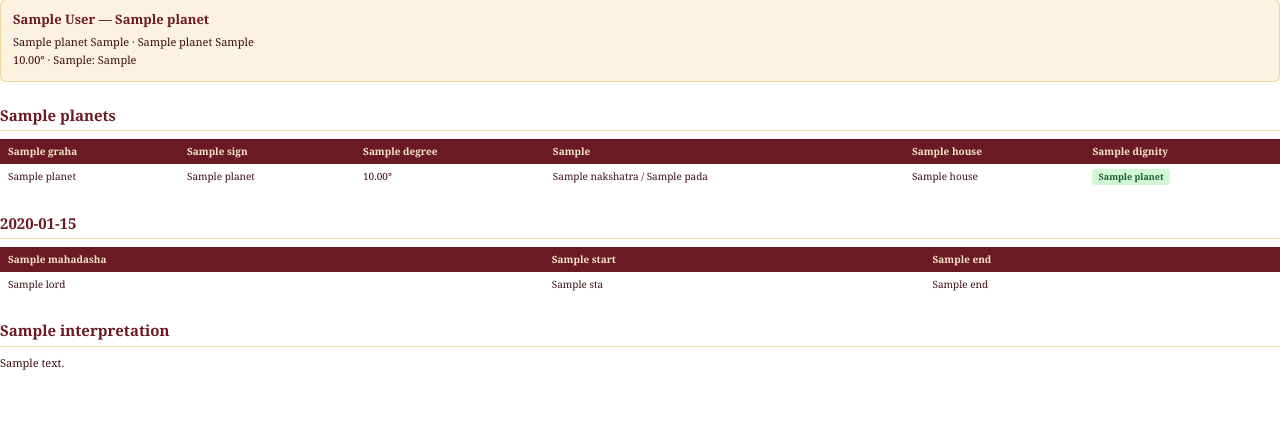
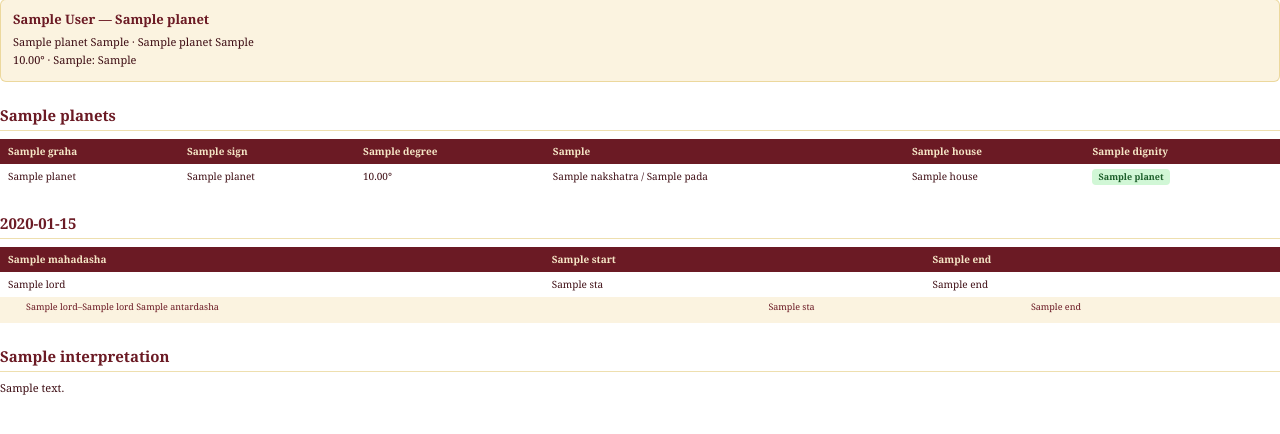
Before and after one commit to erprakash26/astro-truth, a Python web app: template backend/app/templates/chart_pdf.html in a window 1280 px wide. Shown: the part 236-670 px from the top of the page. Run offline with Jinja, Linux system fonts and the light colour scheme; the template is opened without the code that fills it: most values are stand-ins (such as "Sample title", 1, 10 or a date in 2020).

Commit message:
Add antardasha breakdown to PDF dasha timeline
The current mahadasha row now expands into its 9 antardashas with the
active one bolded/highlighted, matching the web page's default-expanded
DashaTimeline behavior instead of only showing mahadasha start/end dates.

test_pdf.py derives the expected "{lord}-{lord} Antardasha" string from
current_dasha rather than hardcoding it, since the antardasha boundary
falls in Sep 2026 and would otherwise make the test flaky once it rolls
over.

Co-Authored-By: Claude Sonnet 5 <noreply@anthropic.com>

```diff
--- a/backend/app/templates/chart_pdf.html
+++ b/backend/app/templates/chart_pdf.html
@@ -49,6 +49,19 @@
   thead th { background: #6b1a24; color: #f5e6c6; }
   tbody tr:nth-child(even) { background: #fbf3e0; }
   tbody tr.current-row { background: #d4af3733; font-weight: bold; }
+
+  .antardasha-table { width: 100%; border-collapse: collapse; margin: 0; }
+  .antardasha-table td {
+    padding: 3px 8px 3px 26px;
+    font-size: 9px;
+    color: #6b1a24;
+    border: none;
+  }
+  .antardasha-table tr.antar-current td {
+    background: #d4af3733;
+    font-weight: bold;
+    color: #3f0f15;
+  }
 
   .badge {
     display: inline-block;
@@ -156,6 +169,23 @@
           <td>{{ row.start[:10] }}</td>
           <td>{{ row.end[:10] }}</td>
         </tr>
+        {% if row.antardasha_rows %}
+        <tr>
+          <td colspan="3" style="padding:0 0 6px 0;">
+            <table class="antardasha-table">
+              <tbody>
+                {% for antar in row.antardasha_rows %}
+                <tr class="{{ 'antar-current' if antar.is_current else '' }}">
+                  <td>{{ row.lord }}&ndash;{{ antar.lord }} {{ labels.antardasha }}</td>
+                  <td>{{ antar.start[:10] }}</td>
+                  <td>{{ antar.end[:10] }}</td>
+                </tr>
+                {% endfor %}
+              </tbody>
+            </table>
+          </td>
+        </tr>
+        {% endif %}
         {% endfor %}
       </tbody>
     </table>
```
Also changed, not shown: backend/app/pdf.py (+24 -2 lines), backend/tests/test_pdf.py (+17 -0 lines).
